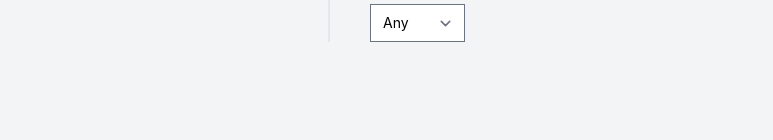
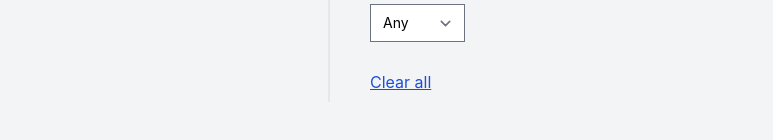
Before and after one commit to ietf-tools/rfced-www, a Nuxt app in the folder client/: page /search in a window 1280 px wide. Shown: the part 490-630 px from the top of the page, without its empty margins (352-1125 px from the left). Built offline with nearby package versions, Linux system fonts and the light colour scheme.

Commit message:
feat: search

```diff
--- a/client/components/IndexSubheader.vue
+++ b/client/components/IndexSubheader.vue
@@ -29,7 +29,7 @@
       </div>
     </div>
 
-    <div class="lg:w-1/2">
+    <div class="lg:w-2/3 xl:w-1/2">
       <p class="pl-5 md:p-0">
         RFCs outline computer networking and Internet foundations, including
         <a href="/internet-standards">Internet Standards</a> and historical or
--- a/client/components/SearchBox.vue
+++ b/client/components/SearchBox.vue
@@ -1,6 +1,7 @@
 <template>
-  <form method="get" action="/search" class="w-full flex pt-4 pb-6 lg:w-1/2">
+  <form method="get" action="/search" class="w-full flex pt-4 pb-6">
     <input
+      id="search"
       v-model="searchStore.q"
       type="search"
       name="q"
--- a/client/components/SearchFilter.vue
+++ b/client/components/SearchFilter.vue
@@ -1,6 +1,6 @@
 <template>
   <form
-    class="flex flex-col gap-5 text-base text-grey-800 pt-3 lg:pt-0 pl-5 md:pl-10"
+    class="flex flex-col gap-5 text-base text-grey-800 pt-3 lg:pt-0 pl-5 lg:pl-10"
   >
     <Heading level="2" style-level="4" class="hidden lg:block">Filter</Heading>
 
@@ -35,6 +35,16 @@
       label="Working group"
       :options="Object.entries(WorkingGroups)"
     />
+
+    <div class="hidden lg:block">
+      <button
+        type="button"
+        class="underline text-blue-700 dark:text-blue-300 px-3 py-2 -ml-3"
+        @click="searchStore.clearFilters()"
+      >
+        Clear all
+      </button>
+    </div>
   </form>
 </template>
 
--- a/client/components/SearchMobileFilter.vue
+++ b/client/components/SearchMobileFilter.vue
@@ -4,7 +4,7 @@
       :class="// needs overflow-y-scroll to force scrollbars, to ensure same page width as the main view
       'absolute inset-0 z-50 bg-white text-black dark:bg-blue-950 dark:text-white overflow-y-scroll h-full'"
     >
-      <HeadlessDialogTitle class="bb-4 border-b-2 border-b-gray-200">
+      <HeadlessDialogTitle class="bb-4 border-b border-b-gray-200">
         <button
           type="button"
           class="flex justify-between w-full py-5 px-4 items-center"
@@ -18,19 +18,30 @@
         <SearchFilter />
       </div>
       <div
-        class="flex flex-row justify-between mt-4 border-t-2 border-t-gray-200 w-full px-2 py-2"
+        class="flex flex-row justify-between mt-4 border-t border-t-gray-200 w-full px-2 py-2"
       >
         <button
           type="button"
           class="underline text-blue-700 dark:text-blue-300 px-3 py-2"
+          @click="clearFiltersAndCloseDialog()"
         >
           Clear all
         </button>
         <button
           type="button"
           class="border font-bold px-3 py-2 bg-blue-400 text-white"
+          @click="isOpen = false"
         >
-          Show 12 RFCs
+          <template v-if="searchStore.searchResults === null">
+            loading...
+          </template>
+          <template v-else>
+            Show {{ searchStore.searchResults.length }}
+            <template v-if="searchStore.searchResults.length === 1">
+              RFC
+            </template>
+            <template v-else> RFCs </template>
+          </template>
         </button>
       </div>
     </HeadlessDialogPanel>
@@ -49,4 +60,10 @@
 
 <script setup lang="ts">
 const isOpen = ref(false)
+const searchStore = useSearchStore()
+
+function clearFiltersAndCloseDialog() {
+  searchStore.clearFilters()
+  isOpen.value = false
+}
 </script>
--- a/client/pages/index.vue
+++ b/client/pages/index.vue
@@ -20,6 +20,7 @@
       </div>
       <div class="grid grid-cols-1 md:grid-cols-2 lg:grid-cols-3 gap-4">
         <RFCCard
+          href="/"
           title="RFC9392"
           heading-level="3"
           author="C. Perkins"
@@ -36,6 +37,7 @@
         </RFCCard>
 
         <RFCCard
+          href="/"
           title="RFC9230"
           heading-level="3"
           :tag="{
@@ -50,6 +52,7 @@
         </RFCCard>
 
         <RFCCard
+          href="/"
           title="RFC9392"
           heading-level="3"
           :tag="{
--- a/client/pages/search.vue
+++ b/client/pages/search.vue
@@ -6,7 +6,9 @@
           <Heading level="1" class="w-full mt-0 mb-3 pl-5 md:p-0 text-balance">
             Search RFCs
           </Heading>
-          <SearchBox />
+          <div class="lg:w-1/2">
+            <SearchBox />
+          </div>
         </div>
       </template>
 
@@ -16,7 +18,7 @@
             <Heading
               level="2"
               style-level="4"
-              class="text-left lg:pl-5"
+              class="text-left"
               aria-atomic="true"
               aria-live="polite"
             >
--- a/client/stores/responsiveMode.ts
+++ b/client/stores/responsiveMode.ts
@@ -1,6 +1,9 @@
 export type ResponsiveMode = 'Desktop' | 'Mobile'
 
 const getResponsiveMode = (): ResponsiveMode => {
+  if (typeof window === 'undefined') {
+    return 'Desktop'
+  }
   // For 'lg' breakpoint see https://tailwindcss.com/docs/responsive-design
   const tailwindBreakpointLg = window.matchMedia('(min-width: 1024px)')
   return tailwindBreakpointLg.matches ? 'Desktop' : 'Mobile'
@@ -9,12 +12,14 @@ const getResponsiveMode = (): ResponsiveMode => {
 export const useResponsiveModeStore = defineStore('responsiveMode', () => {
   const responsiveMode = ref<ResponsiveMode>(getResponsiveMode())
 
+  if (typeof window !== 'undefined') {
     addEventListener('resize', () => {
       const newResponsiveMode = getResponsiveMode()
       if (newResponsiveMode !== responsiveMode.value) {
         responsiveMode.value = newResponsiveMode
       }
     })
+  }
 
   return { responsiveMode }
 })
--- a/client/stores/search.ts
+++ b/client/stores/search.ts
@@ -180,6 +180,20 @@ export const useSearchStore = defineStore('search', () => {
     updateUrlParams({ order: newOrder !== 'lowest' ? '' : newOrder })
   )
 
+  function clearFilters() {
+    q.value = ''
+    while (statuses.value.length) {
+      statuses.value.pop()
+    }
+    publicationDateFrom.value = undefined
+    publicationDateTo.value = undefined
+    stream.value = ''
+    area.value = ''
+    workingGroup.value = ''
+    orderBy.value = 'lowest'
+    searchResults.value = null
+  }
+
   const hasFilters = !!(
     statuses.value.length > 0 ||
     publicationDateFrom.value ||
@@ -200,7 +214,8 @@ export const useSearchStore = defineStore('search', () => {
     workingGroup,
     orderBy,
     searchResults,
-    hasFilters
+    hasFilters,
+    clearFilters
   }
 })
 
```
Lines whose indentation alone changed are shown as unchanged.
